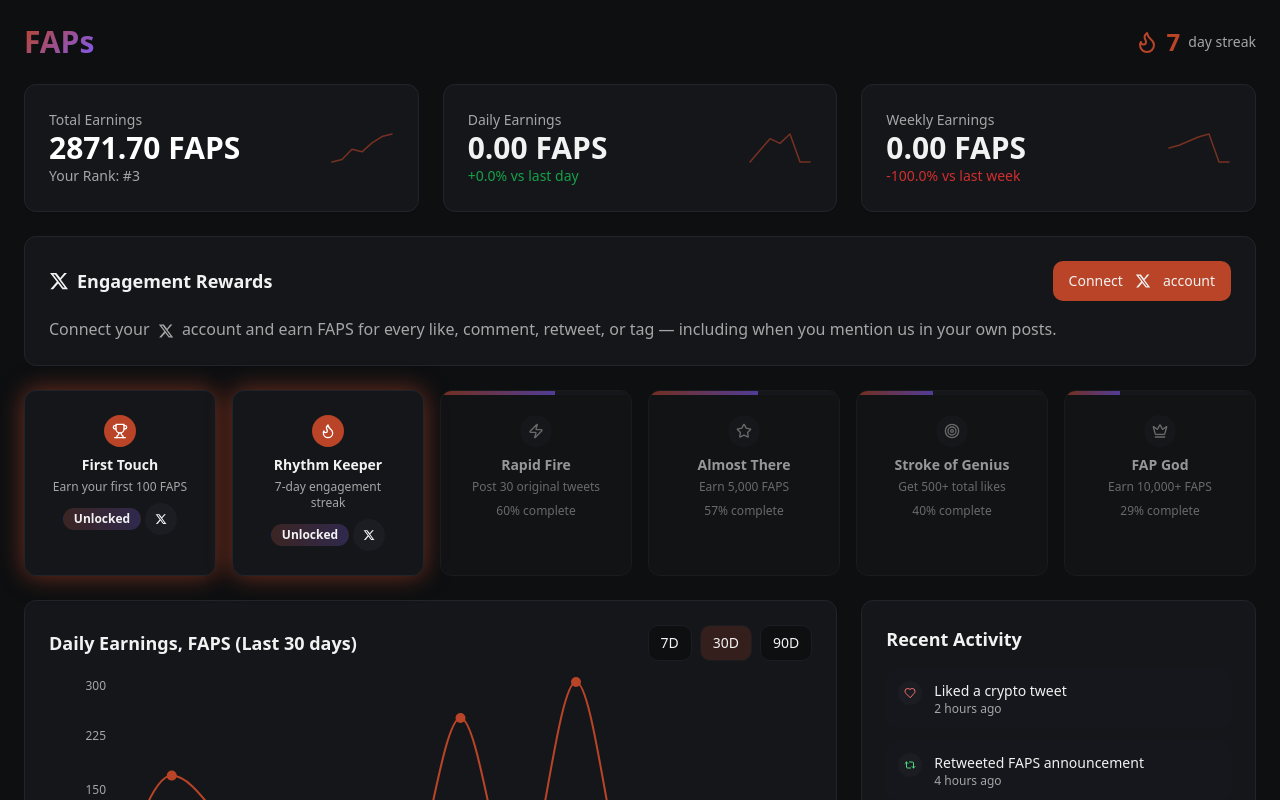
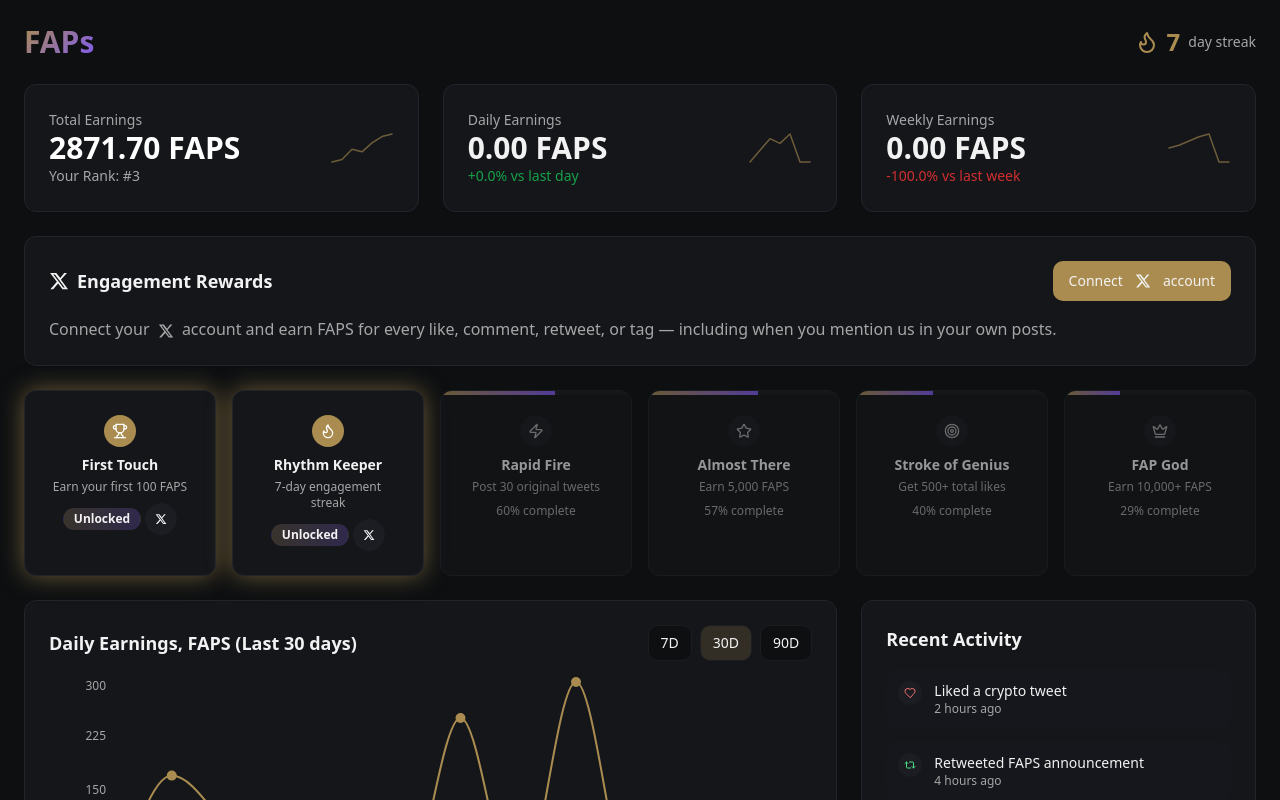
Before and after one commit to rohantomar95/tweet-fapsa-funhouse, a React (Vite) app: page / in a window 1280 px wide. Shown: the top 800 px of the page. Built offline with nearby package versions, Linux system fonts and the light colour scheme.

Commit message:
Update color scheme
Use the color #A98B4F.

```diff
--- a/src/index.css
+++ b/src/index.css
@@ -19,8 +19,8 @@ All colors MUST be HSL.
     --popover: 220 13% 9%;
     --popover-foreground: 0 0% 95%;
 
-    /* FAPS brand colors - rust and purple theme */
-    --primary: 12 65% 44%;  /* Rust color */
+    /* FAPS brand colors - custom golden brown and purple theme */
+    --primary: 40 36% 49%;  /* Custom golden brown color #A98B4F */
     --primary-foreground: 0 0% 95%;
 
     --secondary: 220 13% 12%;
@@ -37,17 +37,17 @@ All colors MUST be HSL.
 
     --border: 220 13% 15%;
     --input: 220 13% 12%;
-    --ring: 12 65% 44%;
+    --ring: 40 36% 49%;
 
     --radius: 0.75rem;
 
-    /* FAPS specific design tokens - rust colors */
-    --faps-primary: 12 65% 44%;    /* Rust color */
+    /* FAPS specific design tokens - golden brown colors */
+    --faps-primary: 40 36% 49%;    /* Custom golden brown color #A98B4F */
     --faps-secondary: 255 85% 65%; /* Purple accent */
     --faps-accent: 255 85% 65%;    /* Purple for buttons */
     --faps-success: 142 76% 36%;
-    --faps-warning: 12 65% 44%;    /* Rust for consistency */
-    --faps-chart: 12 65% 44%;
+    --faps-warning: 40 36% 49%;    /* Golden brown for consistency */
+    --faps-chart: 40 36% 49%;
 
     /* Enhanced gradients for prominence */
     --gradient-primary: linear-gradient(135deg, hsl(var(--faps-primary)), hsl(var(--faps-secondary)));
@@ -82,7 +82,7 @@ All colors MUST be HSL.
     --popover: 220 13% 9%;
     --popover-foreground: 0 0% 95%;
 
-    --primary: 12 65% 44%;
+    --primary: 40 36% 49%;
     --primary-foreground: 0 0% 95%;
 
     --secondary: 220 13% 12%;
@@ -99,16 +99,16 @@ All colors MUST be HSL.
 
     --border: 220 13% 15%;
     --input: 220 13% 12%;
-    --ring: 12 65% 44%;
+    --ring: 40 36% 49%;
 
     --sidebar-background: 220 13% 9%;
     --sidebar-foreground: 0 0% 95%;
-    --sidebar-primary: 12 65% 44%;
+    --sidebar-primary: 40 36% 49%;
     --sidebar-primary-foreground: 0 0% 95%;
     --sidebar-accent: 220 13% 12%;
     --sidebar-accent-foreground: 0 0% 95%;
     --sidebar-border: 220 13% 15%;
-    --sidebar-ring: 12 65% 44%;
+    --sidebar-ring: 40 36% 49%;
   }
 }
 
```
